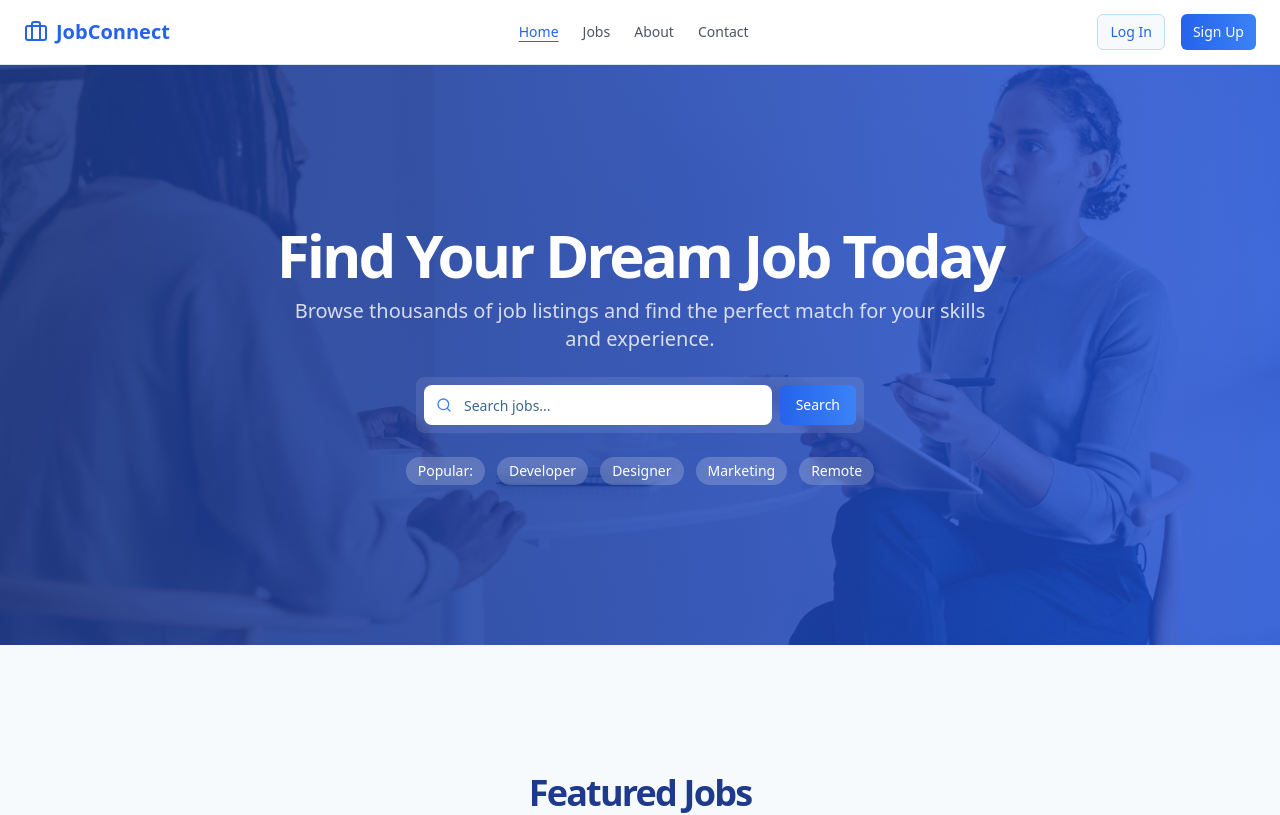
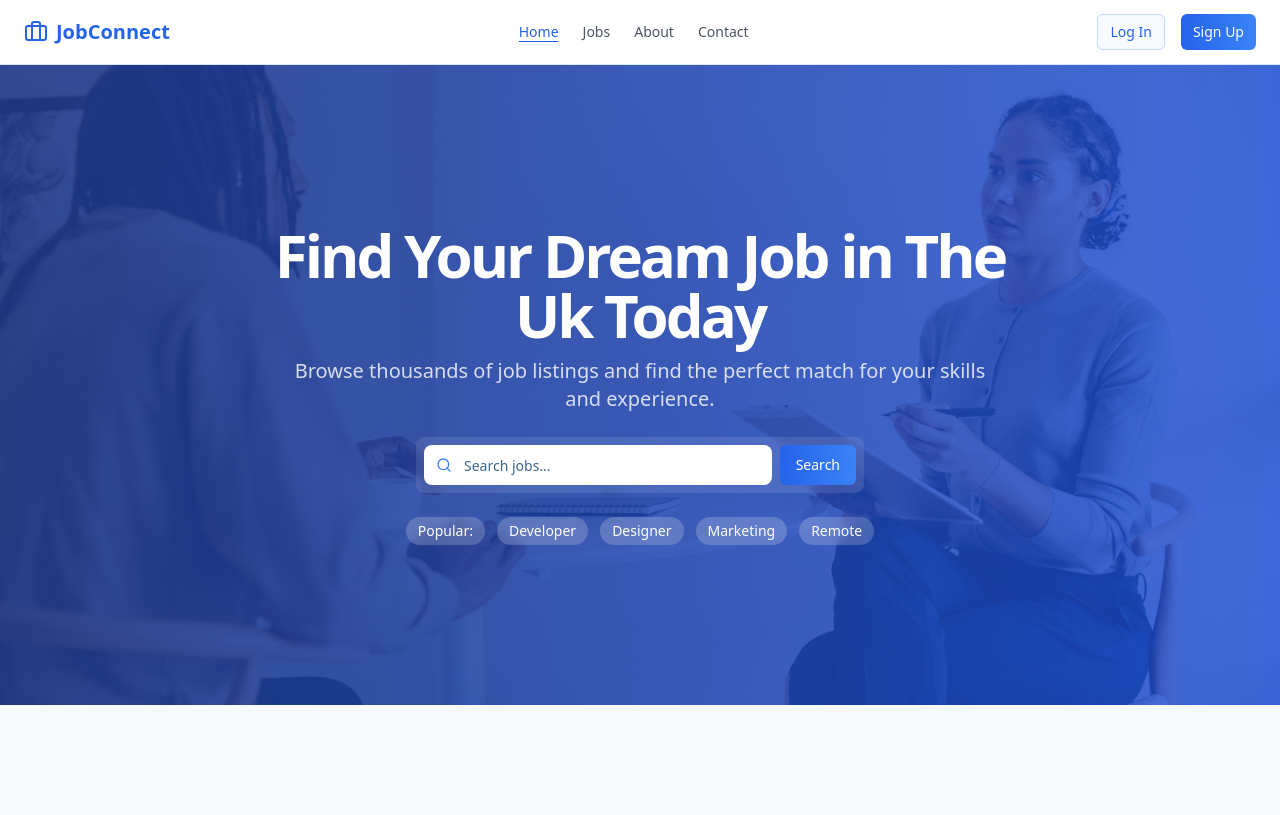
Before and after one commit to Addiction35/onlineRecruitment-systen, a Next.js app: page / in a window 1280 px wide. Shown: the top 815 px of the page. Built offline with nearby package versions, Linux system fonts and the light colour scheme.

Commit message:
new roll

```diff
--- a/app/page.tsx
+++ b/app/page.tsx
@@ -89,7 +89,7 @@ export default function HomePage() {
             <div className="flex flex-col items-center justify-center space-y-6 text-center">
               <div className="space-y-3 max-w-3xl">
                 <h1 className="text-3xl font-bold tracking-tighter sm:text-4xl md:text-5xl lg:text-6xl text-white">
-                  Find Your Dream Job Today
+                  Find Your Dream Job in The Uk Today
                 </h1>
                 <p className="mx-auto max-w-[700px] text-white/80 md:text-xl">
                   Browse thousands of job listings and find the perfect match for your skills and experience.
```
